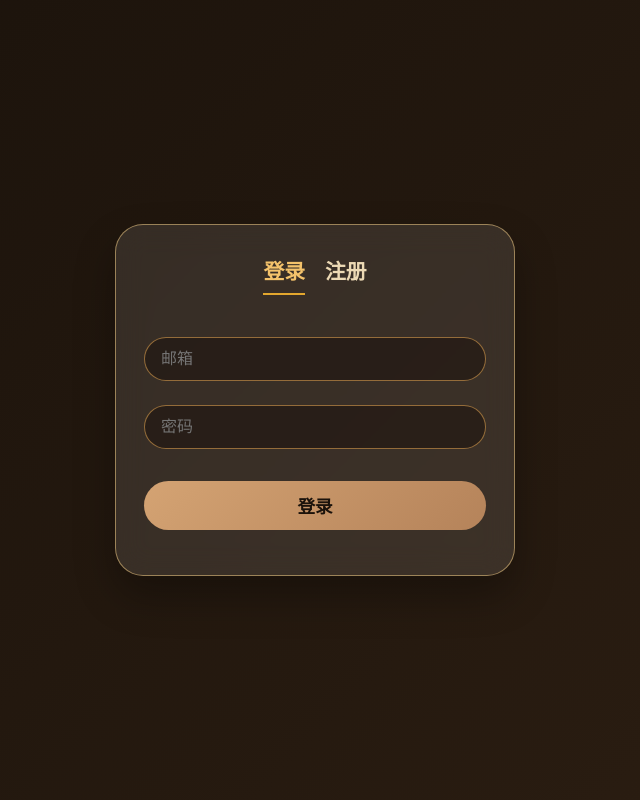
After one commit to lhh666-6/guitar-teacher, a Flask app: page /login in a window 1280 px wide. The commit adds this page. Shown: the whole page, without its empty margins (325-965 px from the left). Run offline with Flask 3, Linux system fonts and the light colour scheme; parts of the project's set-up code (start-up, migrations or seed data) failed here and were passed over.

Commit message:
登录界面的简单修改

```diff
--- a/app.py
+++ b/app.py
@@ -11,9 +11,10 @@ from functools import wraps
 
 import cv2
 import numpy as np
-from flask import Flask, jsonify, request, render_template, send_file
+from flask import Flask, jsonify, request, render_template, send_file, session, redirect, url_for
 from flask_cors import CORS
 from flask_socketio import SocketIO
+from flask_login import LoginManager, login_required, current_user
 from sqlalchemy import func, case
 
 from core.detector import GuitarFingeringRecognizer
@@ -21,8 +22,9 @@ from api.chords import chords_bp
 import config
 from core import user_stats
 from core.llm_service import LLMService
-from models import db, TrainingRecord
+from models import db, TrainingRecord, User
 from core.tts_service import VolcTTS
+from api.auth import auth_bp
 
 # ---------- 日志配置 ----------
 logging.basicConfig(
@@ -33,6 +35,7 @@ logger = logging.getLogger(__name__)
 
 # ---------- 初始化应用 ----------
 app = Flask(__name__)
+app.config.from_object(config)
 CORS(app)
 
 # ---------- 数据库配置 ----------
@@ -43,8 +46,20 @@ db.init_app(app)
 with app.app_context():
     db.create_all()
 
+# ---------- 初始化 Flask-Login ----------
+login_manager = LoginManager()
+login_manager.init_app(app)
+login_manager.login_view = 'login_page'   # 未登录时重定向的路由端点
+login_manager.login_message = '请先登录以访问此页面'
+login_manager.login_message_category = 'info'
+
+@login_manager.user_loader
+def load_user(user_id):
+    return User.query.get(int(user_id))
+
 # 注册蓝图
 app.register_blueprint(chords_bp, url_prefix='/api/chords')
+app.register_blueprint(auth_bp)
 
 # 初始化 SocketIO
 socketio = SocketIO(
@@ -196,6 +211,7 @@ def process_and_emit(image_base64: str, sid: str):
 
 # ---------- HTTP 接口 ----------
 @app.route('/api/solo/save_record', methods=['POST'])
+@login_required
 def save_solo_record():
     global play_records
     try:
@@ -212,6 +228,7 @@ def save_solo_record():
         return jsonify({'status': 'failed', 'message': '保存失败，请稍后重试'}), 500
 
 @app.route('/api/save_record', methods=['POST'])
+@login_required
 def save_training_record():
     data = request.get_json()
     if not data or 'chord_name' not in data or 'correct' not in data:
@@ -239,23 +256,41 @@ def health_check():
 
 # ---------- 页面路由 ----------
 @app.route('/')
-@app.route('/index.html')
 def index():
-    return render_template('index.html')
+    if current_user.is_authenticated:
+        return redirect(url_for('intro'))
+    else :
+        return redirect(url_for('login_page'))
+
+@app.route('/intro')
+@login_required
+def intro():
+    # 渲染原有的 index.html，并告诉它动画结束后跳转到 /teach
+    return render_template('index.html', redirect_after_intro='/teach')
+
+@app.route('/login')
+def login_page():
+    if current_user.is_authenticated:
+        return redirect(url_for('intro'))
+    return render_template('login.html')
 
 @app.route('/tuning')
+@login_required
 def tuning():
     return render_template('tuning.html')
 
 @app.route('/solo')
+@login_required
 def solo():
     return render_template('solo.html')
 
 @app.route('/teach')
+@login_required
 def teach():
     return render_template('teach.html')
 
 @app.route('/history')
+@login_required
 def history():
     records = TrainingRecord.query.order_by(TrainingRecord.created_at.desc()).limit(100).all()
     records_data = [{
@@ -269,6 +304,7 @@ def history():
 
 # ---------- 历史记录 API ----------
 @app.route('/api/history/data')
+@login_required
 def history_data():
     page = request.args.get('page', 1, type=int)
     per_page = request.args.get('per_page', 10, type=int)
@@ -323,6 +359,7 @@ def cache_result(ttl=5):
 
 @app.route('/api/history/stats')
 @cache_result(ttl=5)
+@login_required
 def history_stats():
     total = db.session.query(func.count(TrainingRecord.id)).scalar()
     correct = db.session.query(func.sum(TrainingRecord.correct.cast(db.Integer))).scalar()
@@ -360,6 +397,7 @@ def history_stats():
 llm_service = LLMService()
 
 @app.route('/api/teach/dashboard')
+@login_required
 def get_teach_dashboard():
     overview = user_stats.get_overview()
     mastery = user_stats.get_chord_mastery()
@@ -373,6 +411,7 @@ def get_teach_dashboard():
     })
 
 @app.route('/api/teach/generate_advice', methods=['POST'])
+@login_required
 def generate_advice():
     overview = user_stats.get_overview()
     recent = user_stats.get_recent_records(limit=1)
--- a/requirements.txt
+++ b/requirements.txt
@@ -12,7 +12,7 @@ SQLAlchemy==2.0.23
 opencv-python==4.9.0.80
 numpy==1.24.3
 mediapipe==0.10.9
-ultralytics==8.2.0
+ultralytics>=8.0.0
 
 # HTTP 请求
 requests==2.31.0
@@ -23,6 +23,8 @@ python-dotenv==1.0.0
 
 # TTS 服务（Edge TTS）
 edge-tts
+flask-login==0.6.2
+email-validator==2.1.0
 
 # ========== PyTorch（可选，YOLO 模型需要） ==========
 # 如果您的 YOLO 模型无法加载，请根据 CUDA 版本安装 PyTorch。
--- /dev/null
+++ b/static/css/login.css
@@ -0,0 +1,101 @@
+* {
+    margin: 0;
+    padding: 0;
+    box-sizing: border-box;
+}
+
+body {
+    min-height: 100vh;
+    background: linear-gradient(135deg, #1a120b, #2c1e12);
+    display: flex;
+    align-items: center;
+    justify-content: center;
+    font-family: 'Segoe UI', 'Microsoft YaHei', sans-serif;
+}
+
+.glass-card {
+    width: 400px;
+    background: rgba(255, 255, 255, 0.1);
+    backdrop-filter: blur(15px);
+    border-radius: 28px;
+    padding: 30px 28px;
+    border: 1px solid rgba(255, 215, 140, 0.5);
+    box-shadow: 0 20px 40px rgba(0, 0, 0, 0.3);
+    transition: all 0.3s;
+}
+
+.tabs {
+    display: flex;
+    gap: 20px;
+    margin-bottom: 30px;
+    justify-content: center;
+}
+
+.tab-btn {
+    background: transparent;
+    border: none;
+    font-size: 1.3rem;
+    font-weight: 600;
+    color: #ecd9b4;
+    cursor: pointer;
+    padding-bottom: 8px;
+    transition: 0.2s;
+    border-bottom: 2px solid transparent;
+}
+
+.tab-btn.active {
+    color: #f3c26b;
+    border-bottom-color: #e3a72e;
+}
+
+input {
+    width: 100%;
+    padding: 12px 16px;
+    margin: 12px 0;
+    background: rgba(30, 20, 15, 0.6);
+    border: 1px solid rgba(220, 160, 80, 0.6);
+    border-radius: 40px;
+    color: #fff;
+    font-size: 1rem;
+    outline: none;
+    transition: 0.2s;
+}
+
+input:focus {
+    border-color: #e3a72e;
+    box-shadow: 0 0 8px rgba(227, 167, 46, 0.5);
+}
+
+button[type="submit"] {
+    width: 100%;
+    padding: 12px;
+    margin-top: 20px;
+    background: linear-gradient(135deg, #d4a373, #b5835a);
+    border: none;
+    border-radius: 40px;
+    color: #1a120b;
+    font-weight: bold;
+    font-size: 1.1rem;
+    cursor: pointer;
+    transition: 0.2s;
+}
+
+button[type="submit"]:hover {
+    transform: scale(1.02);
+    background: linear-gradient(135deg, #e3a72e, #c6861f);
+    box-shadow: 0 5px 15px rgba(227, 167, 46, 0.4);
+}
+
+.message {
+    margin-top: 15px;
+    text-align: center;
+    font-size: 0.9rem;
+    color: #ffaa66;
+}
+
+@media (max-width: 480px) {
+    .glass-card {
+        width: 90%;
+        padding: 20px;
+    }
+}
--- /dev/null
+++ b/static/js/login.js
@@ -0,0 +1,73 @@
+document.addEventListener('DOMContentLoaded', () => {
+    const loginForm = document.getElementById('login-form');
+    const registerForm = document.getElementById('register-form');
+    const tabBtns = document.querySelectorAll('.tab-btn');
+
+    function showMessage(form, msg, isError = true) {
+        const msgDiv = form.querySelector('.message');
+        msgDiv.textContent = msg;
+        msgDiv.style.color = isError ? '#ff8888' : '#aaffaa';
+        setTimeout(() => { msgDiv.textContent = ''; }, 3000);
+    }
+
+    tabBtns.forEach(btn => {
+        btn.addEventListener('click', () => {
+            const target = btn.dataset.tab;
+            tabBtns.forEach(b => b.classList.remove('active'));
+            btn.classList.add('active');
+            if (target === 'login') {
+                loginForm.style.display = 'block';
+                registerForm.style.display = 'none';
+            } else {
+                loginForm.style.display = 'none';
+                registerForm.style.display = 'block';
+            }
+        });
+    });
+
+    loginForm.addEventListener('submit', async (e) => {
+        e.preventDefault();
+        const email = document.getElementById('login-email').value;
+        const password = document.getElementById('login-password').value;
+        try {
+            const res = await fetch('/api/login', {
+                method: 'POST',
+                headers: { 'Content-Type': 'application/json' },
+                body: JSON.stringify({ email, password })
+            });
+            const data = await res.json();
+            if (res.ok) {
+                window.location.href = data.redirect || '/teach';
+            } else {
+                showMessage(loginForm, data.error || '登录失败');
+            }
+        } catch (err) {
+            showMessage(loginForm, '网络错误，请重试');
+        }
+    });
+
+    registerForm.addEventListener('submit', async (e) => {
+        e.preventDefault();
+        const email = document.getElementById('reg-email').value;
+        const password = document.getElementById('reg-password').value;
+        const confirm = document.getElementById('reg-confirm').value;
+        try {
+            const res = await fetch('/api/register', {
+                method: 'POST',
+                headers: { 'Content-Type': 'application/json' },
+                body: JSON.stringify({ email, password, confirm })
+            });
+            const data = await res.json();
+            if (res.ok) {
+                showMessage(registerForm, '注册成功！请登录', false);
+                setTimeout(() => {
+                    document.querySelector('.tab-btn[data-tab="login"]').click();
+                }, 1500);
+            } else {
+                showMessage(registerForm, data.error || '注册失败');
+            }
+        } catch (err) {
+            showMessage(registerForm, '网络错误，请重试');
+        }
+    });
+});
--- /dev/null
+++ b/templates/login.html
@@ -0,0 +1,31 @@
+<!DOCTYPE html>
+<html lang="zh-CN">
+<head>
+    <meta charset="UTF-8">
+    <meta name="viewport" content="width=device-width, initial-scale=1.0">
+    <title>登录 / 注册 - 智能吉他教学</title>
+    <link rel="stylesheet" href="{{ url_for('static', filename='css/login.css') }}">
+</head>
+<body>
+    <div class="glass-card">
+        <div class="tabs">
+            <button class="tab-btn active" data-tab="login">登录</button>
+            <button class="tab-btn" data-tab="register">注册</button>
+        </div>
+        <form id="login-form">
+            <input type="email" id="login-email" placeholder="邮箱" required>
+            <input type="password" id="login-password" placeholder="密码" required>
+            <button type="submit">登录</button>
+            <div class="message"></div>
+        </form>
+        <form id="register-form" style="display: none;">
+            <input type="email" id="reg-email" placeholder="邮箱" required>
+            <input type="password" id="reg-password" placeholder="密码 (至少6位)" required>
+            <input type="password" id="reg-confirm" placeholder="确认密码" required>
+            <button type="submit">注册</button>
+            <div class="message"></div>
+        </form>
+    </div>
+    <script src="{{ url_for('static', filename='js/login.js') }}"></script>
+</body>
+</html>
```
Also changed, not shown: api/auth.py (added, +56 -0 lines), models.py (+30 -1 lines), templates/index.html (+41 -21 lines).
